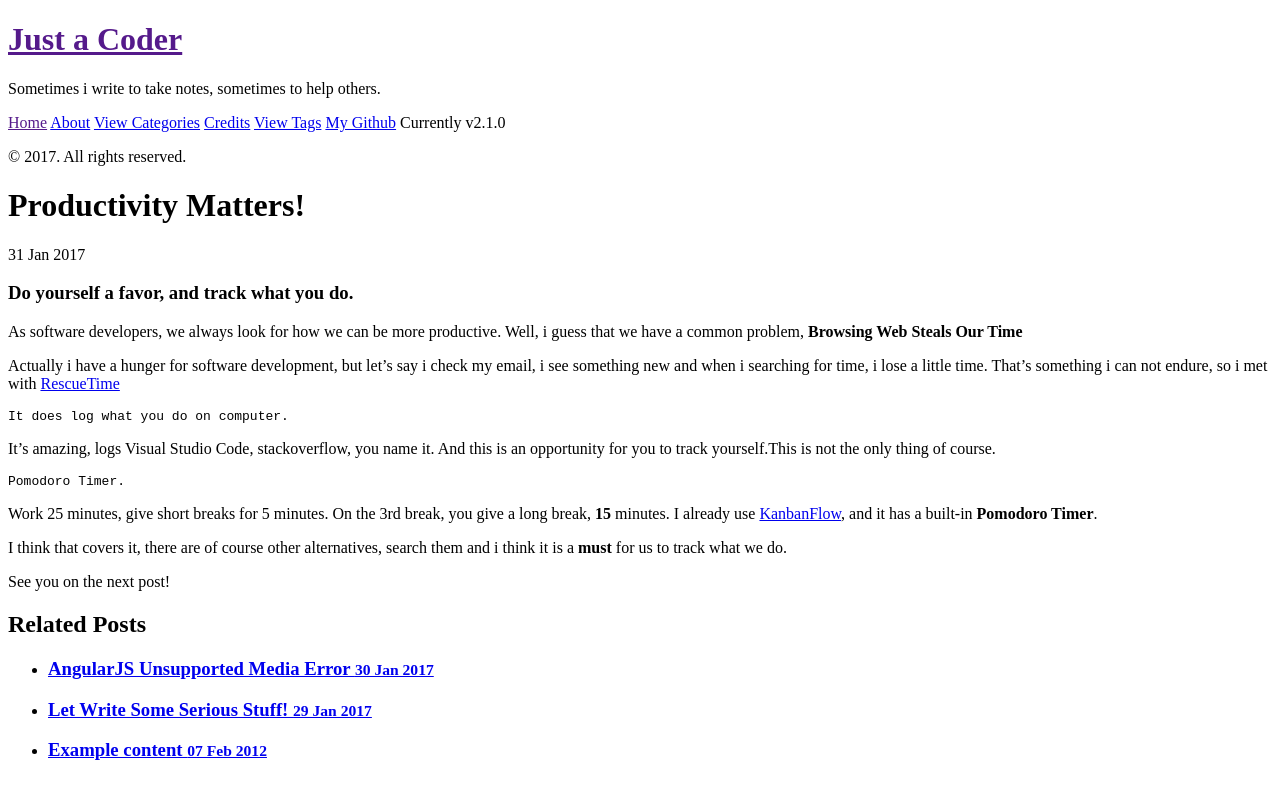
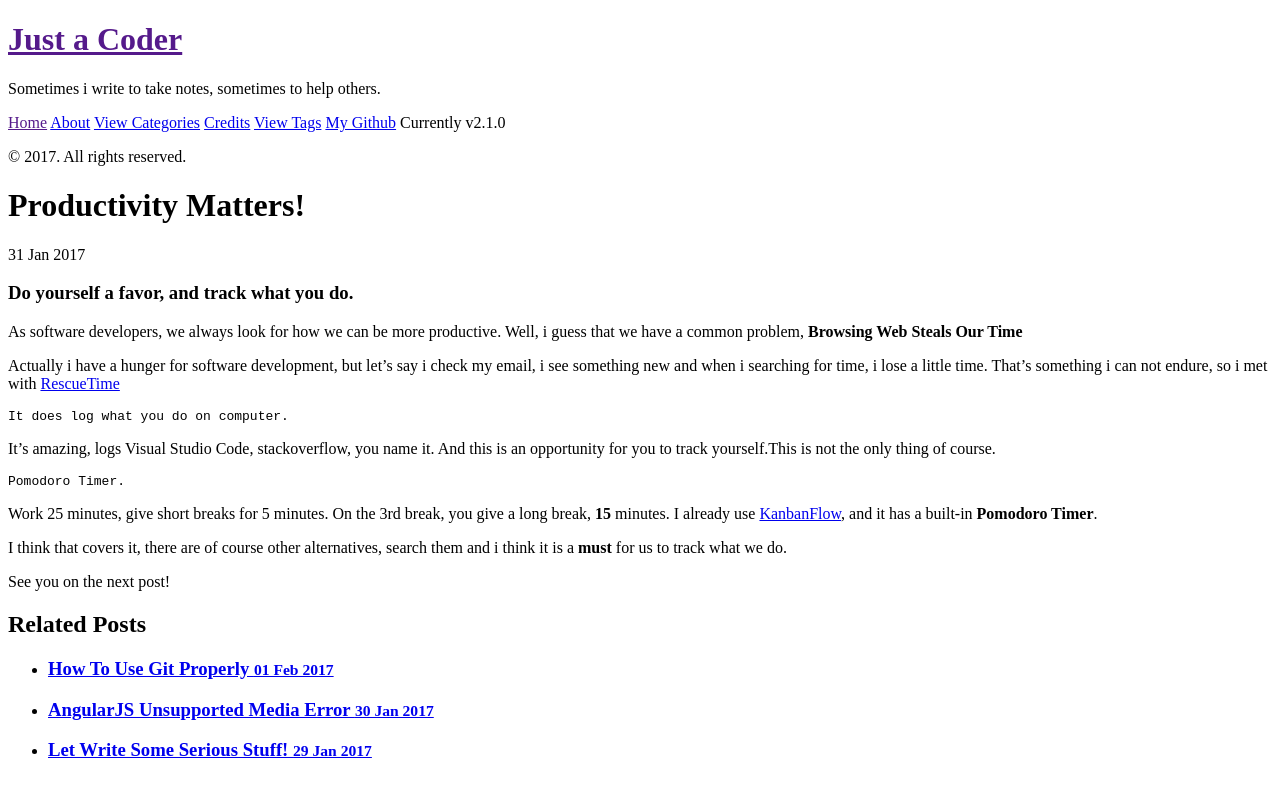
Before and after one commit to daveMad/daveMad.github.io, a Jekyll site: the page built from _posts/2017-01-31-productivity-matters.md, in a window 1280 px wide. Shown: the top 799 px of the page. Built offline with Jekyll 4.4.1, drawn with Linux system fonts in a browser that asks for light colours.

Commit message:
change post categories

```diff
--- /dev/null
+++ b/_posts/2017-02-01-howto-use-git-properly.md
@@ -0,0 +1,6 @@
+---
+layout: post
+title: How To Use Git Properly
+categories: [Git]
+tags: [git,productivity,notes]
+---
```
Also changed, not shown: _posts/2017-01-31-productivity-matters.md (+2 -2 lines).
